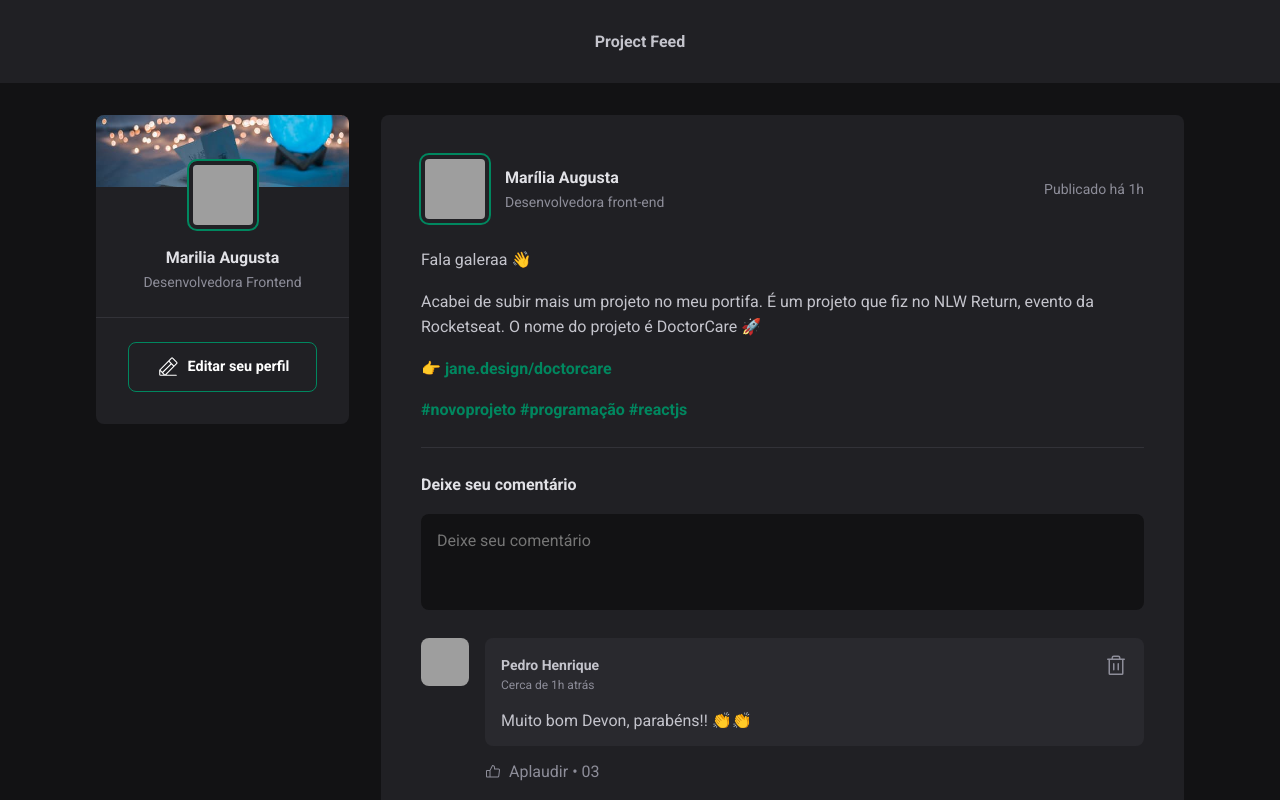
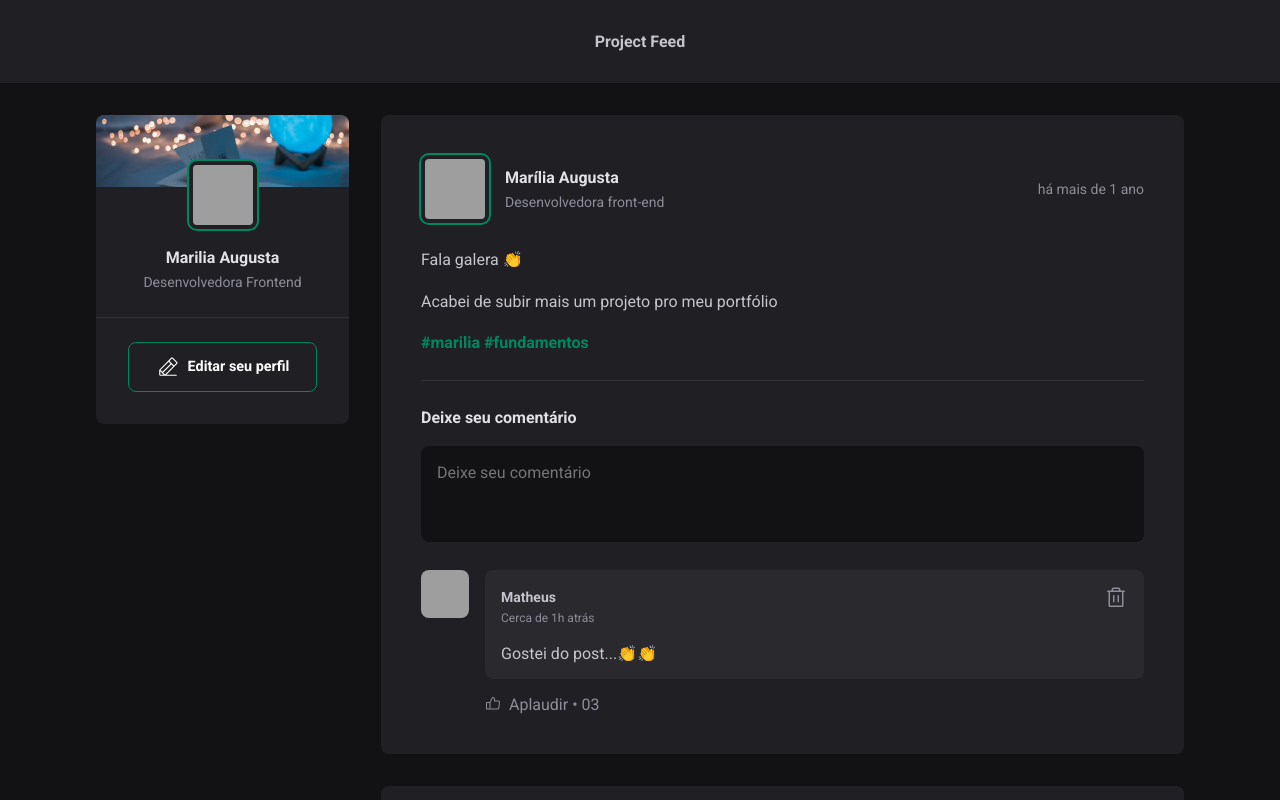
Before and after one commit to devMarilia/feed-project, a React (Vite) app: page / in a window 1280 px wide. Shown: the top 800 px of the page. Built offline with nearby package versions, Linux system fonts and the light colour scheme; grey boxes are pictures that could not be loaded.

Commit message:
✨ feat: Incert function comment text

```diff
--- a/package.json
+++ b/package.json
@@ -11,6 +11,7 @@
   },
   "dependencies": {
     "@phosphor-icons/react": "^2.0.13",
+    "date-fns": "^2.30.0",
     "react": "^18.2.0",
     "react-dom": "^18.2.0"
   },
--- a/src/App.jsx
+++ b/src/App.jsx
@@ -36,7 +36,7 @@ console.log(cachedPosts)
               key={post.id}
               author={post.author}
               content={post.content}
-              publishAt={post.publishAt}
+              publishAt={new Date(post.publishAt)}
             />
           ))}
         </main>
--- a/src/components/Comment/index.jsx
+++ b/src/components/Comment/index.jsx
@@ -2,16 +2,16 @@ import { ThumbsUp, Trash } from "@phosphor-icons/react";
 import styles from "./Comment.module.css";
 import { Avatar } from "../Avatar";
 
-export const Comment = () => {
+export const Comment = ({content}) => {
   return (
     <div className={styles.comment}>
-      <Avatar hasBorder={false} src='https://avatars.githubusercontent.com/u/80182753?v=4'/>
+      <Avatar hasBorder={false} src='https://pps.whatsapp.net/v/t61.24694-24/375038716_1743533279410650_6598154535214622109_n.jpg?ccb=11-4&oh=01_AdQISbnSjIwFfoZ7pwKoVAzsyQ5WCNt4mtSEYZRjyob7NA&oe=654A68DC&_nc_sid=000000&_nc_cat=103'/>
 
       <div className={styles.commentBox}>
         <div className={styles.commentContent}>
           <header>
             <div className={styles.authorAndTime}>
-              <strong>Pedro Henrique</strong>
+              <strong>Matheus</strong>
               <time
                 title="06 de Junho de 2022 às 15h30"
                 dateTime="2022-06-06 15:33:00"
@@ -25,7 +25,7 @@ export const Comment = () => {
             </button>
           </header>
 
-          <p>Muito bom Devon, parabéns!! 👏👏</p>
+          <p>{content} </p>
         </div>
         <footer>
           <button>
--- a/src/components/Post/index.jsx
+++ b/src/components/Post/index.jsx
@@ -1,20 +1,48 @@
 import PropTypes from "prop-types";
+import * as React from 'react'
+import { format, formatDistanceToNow } from "date-fns";
+import ptBR from "date-fns/locale/pt-BR";
 import { Avatar } from "../Avatar";
 import { Comment } from "../Comment";
 import styles from "./Post.module.css";
 
-export const Post = ({author}) => {
+// const comments =
+
+export const Post = ({ author, publishAt, content }) => {
+
+  const [comments, setComments] = React.useState([
+    "Gostei do post...👏👏"
+  ])
+
+  const [newCommentText, setNewCommentText] = React.useState('')
+
+  const publishedDateFormatted = format(publishAt, "dd LLLL 'às' HH:mm'h'", {
+    locale: ptBR,
+  });
+
+  const publishedDateRelativeToNow = formatDistanceToNow(publishAt, {
+    locale: ptBR,
+    addSuffix: true,
+  });
+
+  function handleCreateNewComment(event) {
+    event.preventDefault();
+    setComments([...comments, newCommentText])
+
+    setNewCommentText('')
+  }
+
+  function handleNewCommitChange(event) {
+    setNewCommentText(event.target.value)
+  }
+
 
 
   return (
     <article className={styles.post}>
       <header>
         <div className={styles.author}>
-          <Avatar
-            className={styles.avatar}
-            src={author.avatarUrl}
-
-          />
+          <Avatar className={styles.avatar} src={author.avatarUrl} />
 
           <div className={styles.authorInfo}>
             <strong>{author.name}</strong>
@@ -22,47 +50,56 @@ export const Post = ({author}) => {
           </div>
         </div>
 
-        <time title="31 de Outubro às 20:30" dateTime="2023-31-10 21:00:00">
-          Publicado há 1h
+        <time title={publishedDateFormatted} dateTime={publishAt.toISOString()}>
+          {publishedDateRelativeToNow}
         </time>
       </header>
 
       <div className={styles.content}>
-        <p>Fala galeraa 👋 </p>
-        <p>
-          Acabei de subir mais um projeto no meu portifa. É um projeto que fiz
-          no NLW Return, evento da Rocketseat. O nome do projeto é DoctorCare 🚀{" "}
-        </p>
-        <p>
-          👉 <a href="#">jane.design/doctorcare</a>{" "}
-        </p>
-        <p>
-          <a href="#">#novoprojeto</a> <a href="#"> #programação </a>{" "}
-          <a href="#">#reactjs</a>
-        </p>
+        {content.map((line, index) => {
+          if (line.type === "paragraph") {
+            return <p key={index}>{line.content}</p>;
+          } else if (line.type === "link") {
+            return (
+              <p key={index}>
+                <a href={line.content}>{line.content}</a>
+              </p>
+            );
+          } else {
+            return null;
+          }
+        })}
       </div>
 
-      <form className={styles.commentForm}>
+      <form onSubmit={handleCreateNewComment} className={styles.commentForm}>
         <strong>Deixe seu comentário</strong>
 
-        <textarea placeholder="Deixe seu comentário" />
+        <textarea
+          name='comment'
+          placeholder="Deixe seu comentário"
+          onChange={handleNewCommitChange}
+          value={newCommentText}
+        />
         <footer>
-        <button type="submit">Comentar</button>
+          <button type="submit">Comentar</button>
         </footer>
       </form>
 
       <div className={styles.commentList}>
-       <Comment/>
-       <Comment/>
-       <Comment/>
-
+        {comments.map((comment, index) => (
+          <Comment key={index} content={comment} />
+        ))}
       </div>
     </article>
   );
 };
 
 Post.propTypes = {
-  author: PropTypes.string.isRequired,
-  avatarUrl: PropTypes.string.isRequired,
+  author: PropTypes.shape({
+    avatarUrl: PropTypes.string.isRequired,
+    name: PropTypes.string.isRequired,
+    role: PropTypes.string.isRequired,
+  }).isRequired,
+  publishAt: PropTypes.instanceOf(Date).isRequired,
   content: PropTypes.string.isRequired,
 };
--- a/src/store/postdata.json
+++ b/src/store/postdata.json
@@ -8,12 +8,12 @@
           "role": "Desenvolvedora front-end"
         },
         "content": [
-          { "type": "paragraph", "content": "Fala galera" },
+          { "type": "paragraph", "content": "Fala galera 👏" },
           {
             "type": "paragraph",
             "content": "Acabei de subir mais um projeto pro meu portfólio"
           },
-          { "type": "link", "content": "marilia/fundamentos" }
+          { "type": "link", "content": "#marilia #fundamentos" }
         ],
         "publishAt": "2022-05-03T20:00:00Z"
       },
```
Also changed, not shown: 1 other file (tests, documents, lock files or other folders).
